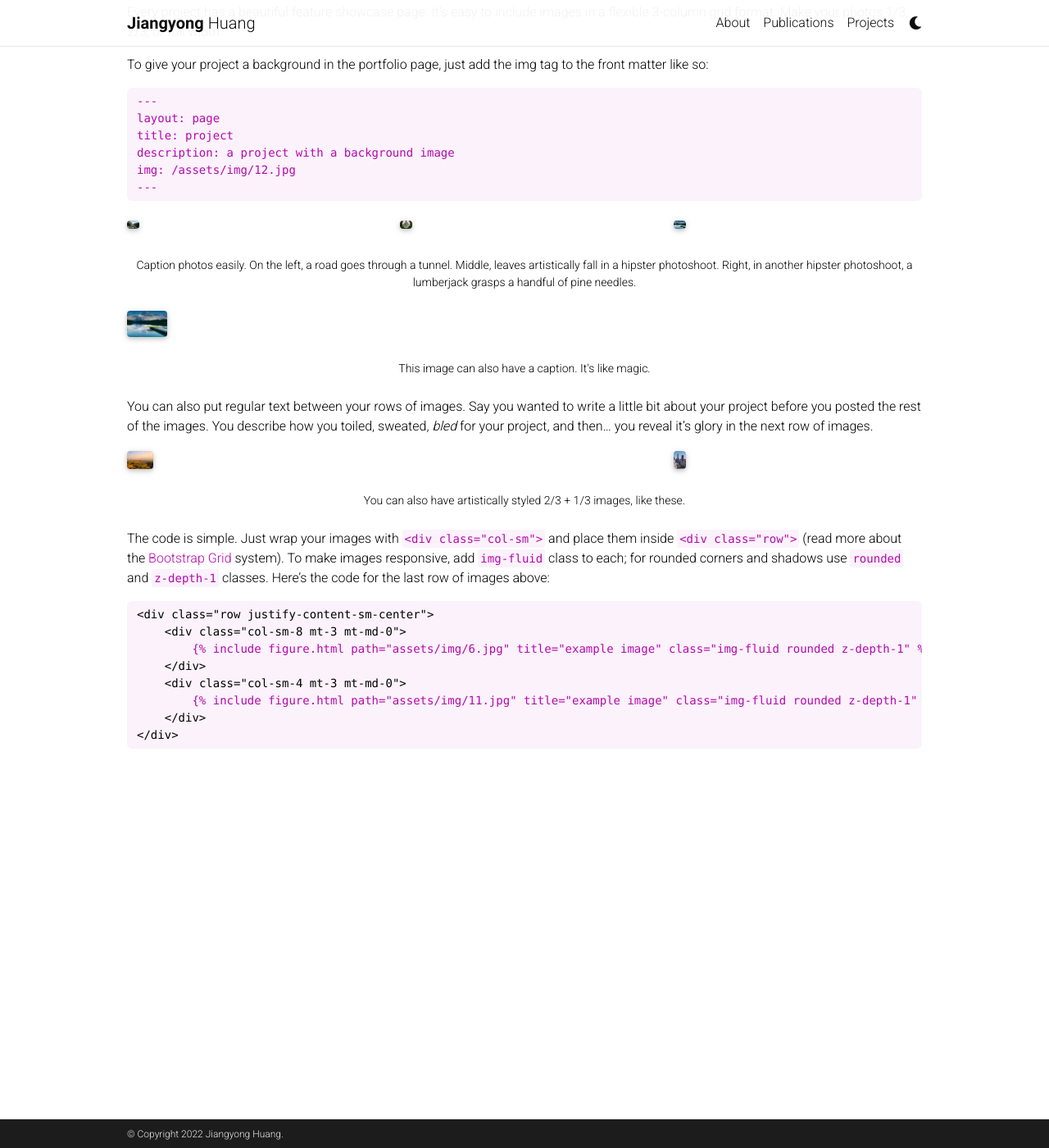
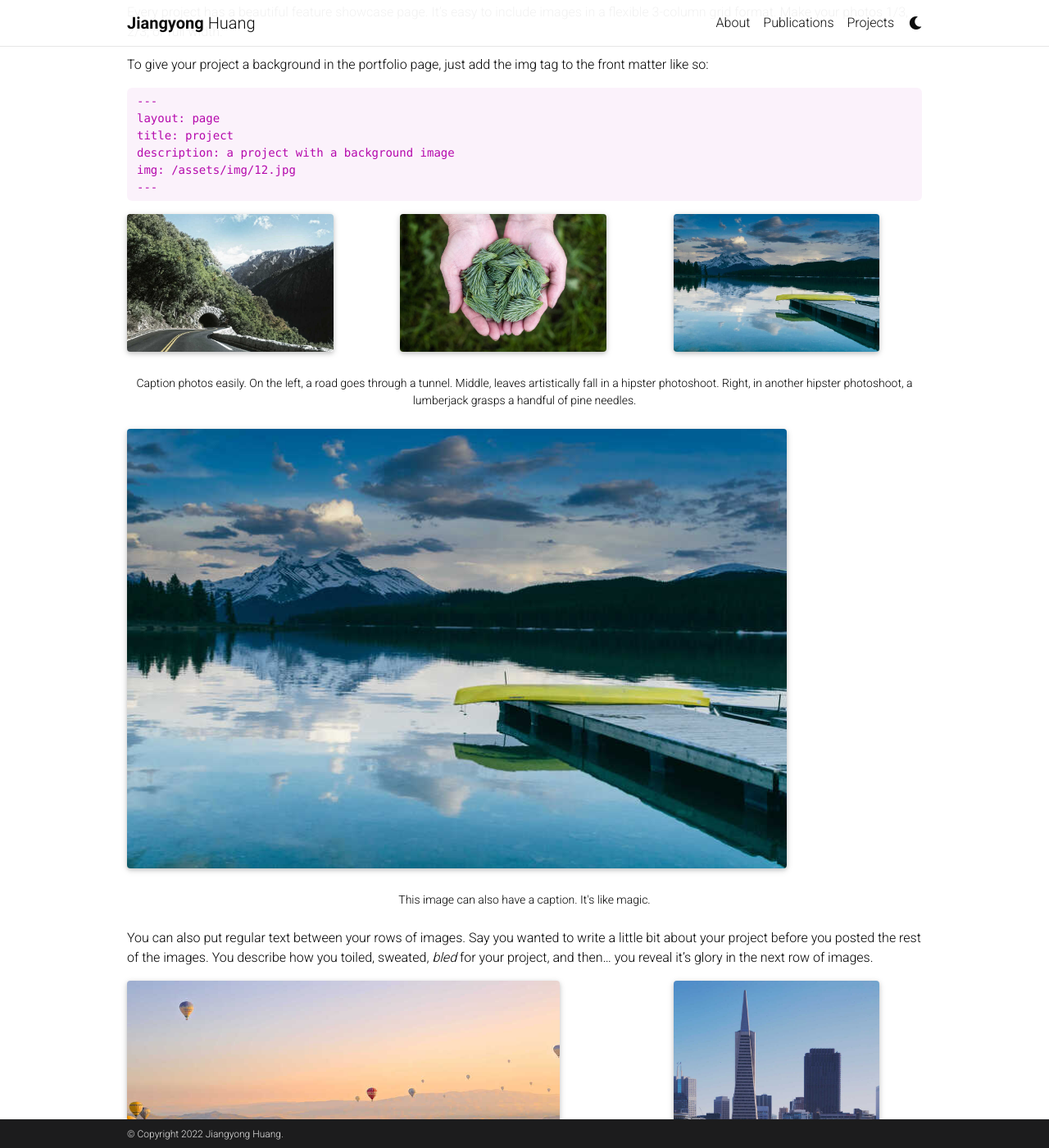
Before and after one commit to huangjy-pku/huangjy-pku.github.io, a Jekyll site: the page built from _projects/6_project.md, in a window 1280 px wide and 1400 px high, scrolled down 210 px. Shown: the whole window at 82% size. Built offline with Jekyll 4.4.1, drawn with Linux system fonts in a browser that asks for light colours; comment, search, counter and statistics services are not loaded; a style sheet for code colours, icons or effects is not loaded.

Commit message:
fix image size

```diff
--- a/_includes/figure.html
+++ b/_includes/figure.html
@@ -17,7 +17,7 @@
     <img
       src="{{ include.path | relative_url }}"
       {% if include.class %}class="{{ include.class }}"{% endif %}
-      width="5%"
+      width="83%"
       height="auto"
       {% if include.alt %}alt="{{ include.alt }}"{% endif %}
       {% if include.title %}title="{{ include.title }}"{% endif %}
--- a/_sass/_layout.scss
+++ b/_sass/_layout.scss
@@ -29,7 +29,7 @@ body.sticky-bottom-footer {
 // Profile
 .profile {
   img {
-    width: 100%;
+    width: 83%;
   }
 }
 
```
